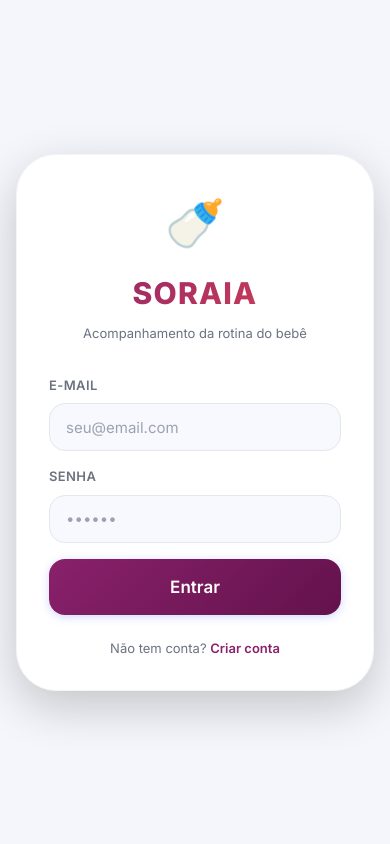
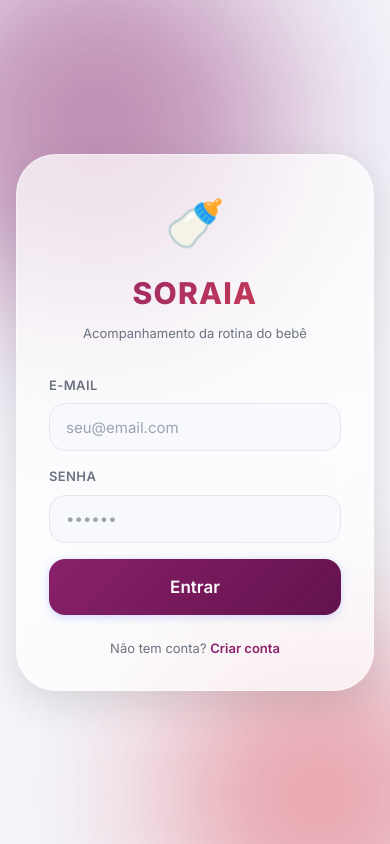
Before and after one commit to MarcioGuinati/soraian_rn, a React (Vite) app in the folder frontend/: page /login in a window 390 px wide. Built offline with nearby package versions, Linux system fonts and the light colour scheme; no server answers.

Commit message:
Modernize mobile auth layout with glassmorphism and animated blobs

```diff
--- a/frontend/src/pages/Auth.css
+++ b/frontend/src/pages/Auth.css
@@ -2,12 +2,49 @@
   min-height: 100vh;
   display: flex;
   background: var(--color-bg);
+  position: relative;
+  overflow: hidden;
+}
+
+/* Decorative animated background blobs for mobile */
+.auth-page::before,
+.auth-page::after {
+  content: '';
+  position: absolute;
+  border-radius: 50%;
+  filter: blur(80px);
+  z-index: 0;
+  opacity: 0.5;
+}
+
+.auth-page::before {
+  top: -10%;
+  left: -20%;
+  width: 350px;
+  height: 350px;
+  background: var(--color-primary);
+  animation: float 8s ease-in-out infinite alternate;
+}
+
+.auth-page::after {
+  bottom: -10%;
+  right: -20%;
+  width: 300px;
+  height: 300px;
+  background: var(--color-accent);
+  animation: float 10s ease-in-out infinite alternate-reverse;
+}
+
+@keyframes float {
+  0% { transform: translateY(0) scale(1); }
+  100% { transform: translateY(40px) scale(1.1); }
 }
 
 .auth-split {
   display: flex;
   width: 100%;
   height: 100vh;
+  z-index: 1;
 }
 
 /* LEFT SIDE: IMAGE */
@@ -52,11 +89,17 @@
 .auth-container {
   width: 100%;
   max-width: 440px;
-  background: var(--color-bg-card);
+  background: var(--color-bg-glass);
+  backdrop-filter: blur(24px);
+  -webkit-backdrop-filter: blur(24px);
   border-radius: var(--radius-2xl);
   padding: var(--space-8);
-  box-shadow: var(--shadow-xl);
-  border: 1px solid var(--color-border-light);
+  box-shadow: 0 12px 40px rgba(0, 0, 0, 0.12);
+  border: 1px solid rgba(255, 255, 255, 0.4);
+}
+
+:root[data-theme='dark'] .auth-container {
+  border: 1px solid rgba(255, 255, 255, 0.05);
 }
 
 .auth-header {
@@ -103,6 +146,11 @@
 
 /* RESPONSIVE DESKTOP */
 @media (min-width: 900px) {
+  .auth-page::before,
+  .auth-page::after {
+    display: none;
+  }
+
   .auth-image-side {
     display: flex;
   }
@@ -117,5 +165,7 @@
     box-shadow: none;
     border: none;
     background: transparent;
+    backdrop-filter: none;
+    -webkit-backdrop-filter: none;
   }
 }
```
